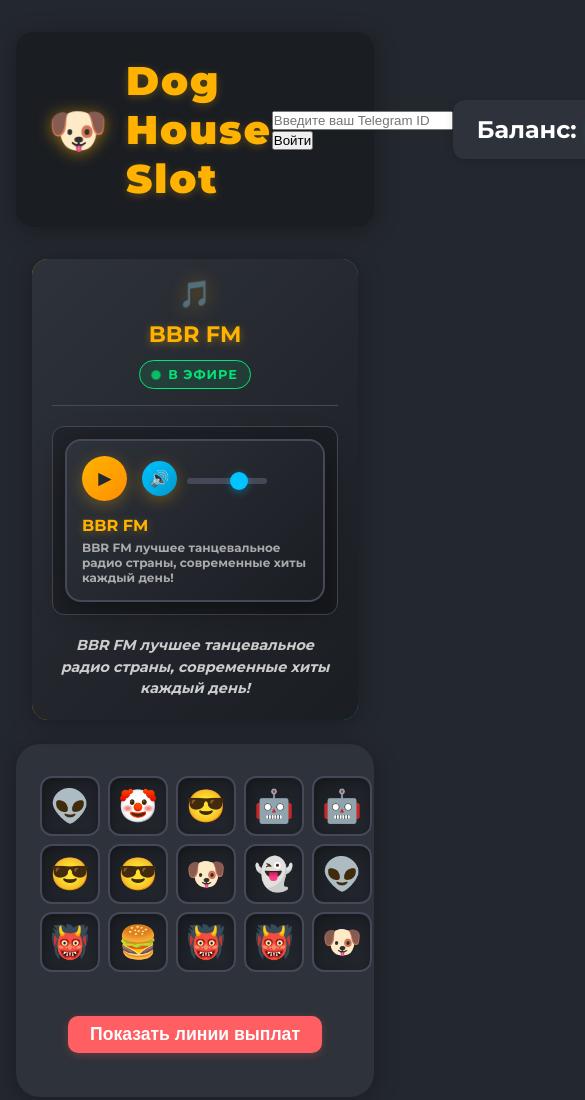
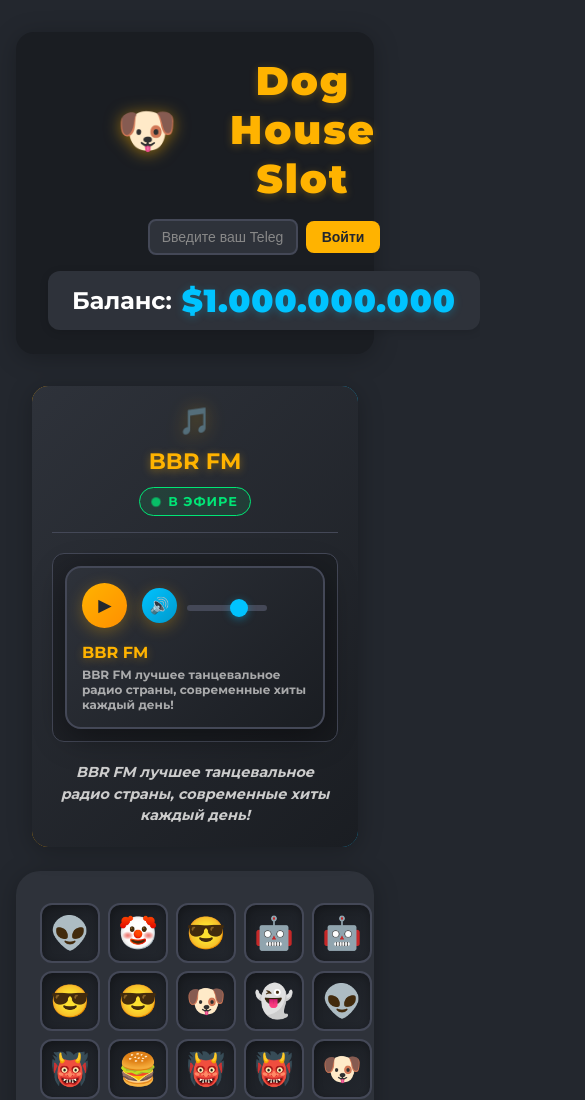
Before and after one commit to BIGBOSS7916/clicker_in_clicker, a plain HTML site: page index.html in a window 390 px wide. Shown: the top 1100 px of the page, 585 px wide, since content can reach past the window. Drawn offline with Linux system fonts and the light colour scheme; a script that the page names is missing.

Commit message:
Update style.css

```diff
--- a/style.css
+++ b/style.css
@@ -50,6 +50,8 @@ body {
     padding: 24px 32px;
     margin-bottom: 32px;
     box-shadow: var(--shadow);
+    flex-wrap: wrap;
+    gap: 16px;
 }
 
 .logo-title {
@@ -3108,4 +3110,96 @@ body {
     }
 }
 
+/* User authentication styles */
+.user-info {
+    display: flex;
+    align-items: center;
+    gap: 12px;
+}
+
+.login-section {
+    display: flex;
+    align-items: center;
+    gap: 8px;
+}
+
+.user-id-input {
+    padding: 8px 12px;
+    border: 2px solid var(--reel-border);
+    border-radius: 8px;
+    background: var(--reel-bg);
+    color: #fff;
+    font-size: 14px;
+    width: 200px;
+    transition: border-color 0.3s ease;
+}
+
+.user-id-input:focus {
+    outline: none;
+    border-color: var(--accent);
+}
+
+.user-id-input::placeholder {
+    color: #888;
+}
+
+.login-btn, .logout-btn {
+    padding: 8px 16px;
+    background: var(--btn-bg);
+    color: var(--btn-text);
+    border: none;
+    border-radius: 8px;
+    font-weight: 700;
+    font-size: 14px;
+    cursor: pointer;
+    transition: all 0.3s ease;
+}
+
+.login-btn:hover, .logout-btn:hover {
+    background: var(--btn-hover);
+    transform: translateY(-1px);
+}
+
+.user-section {
+    display: flex;
+    align-items: center;
+    gap: 12px;
+}
+
+.user-nick {
+    color: var(--accent);
+    font-weight: 700;
+    font-size: 16px;
+}
+
+.logout-btn {
+    background: var(--accent2);
+    font-size: 12px;
+    padding: 6px 12px;
+}
+
+.logout-btn:hover {
+    background: #ff1744;
+}
+
+/* Responsive adjustments for user info */
+@media (max-width: 768px) {
+    .header {
+        flex-direction: column;
+        text-align: center;
+    }
+
+    .user-id-input {
+        width: 150px;
+    }
+
+    .user-info {
+        order: 2;
+    }
+
+    .balance-container {
+        order: 3;
+    }
+}
+
 /* Removed hover effects for cleaner appearance */
```
